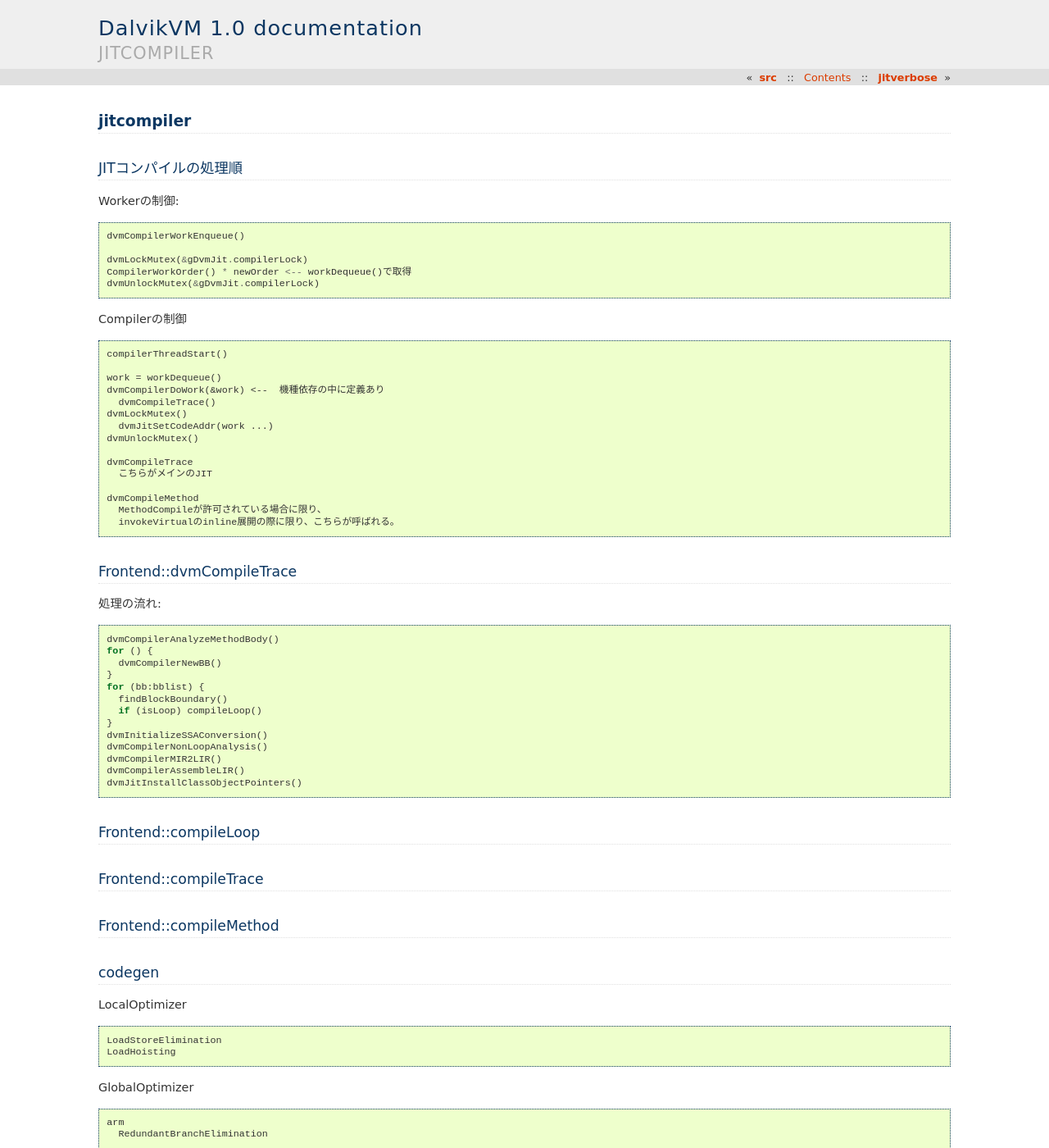
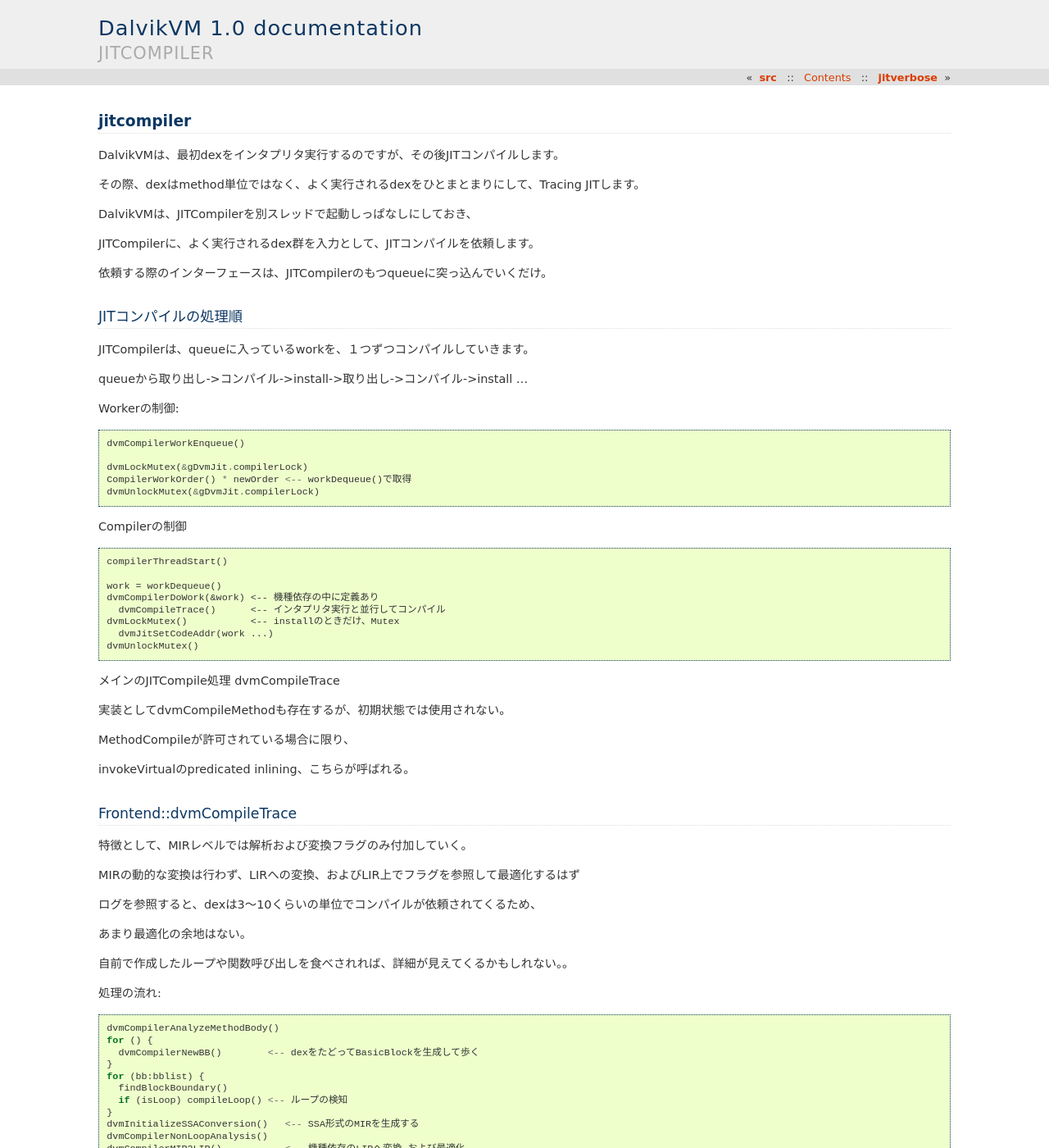
Before and after one commit to nothingcosmos/DalvikVMOverview, a Sphinx documentation site: the page built from source/jitcompiler.rst, in a window 1280 px wide and 1400 px high. Shown: the whole window at 82% size. Built offline with Sphinx 7.4.7, drawn with Linux system fonts in a browser that asks for light colours; some of the changed text lies outside the part shown.

Commit message:
某所で口頭で説明した内容を追加

```diff
--- a/source/index.rst
+++ b/source/index.rst
@@ -5,6 +5,8 @@
 
 Welcome to DalvikVM's documentation!
 ====================================
+
+某所勉強会に飛び入りで発表した内容です。
 
 Contents:
 
--- a/source/jitcompiler.rst
+++ b/source/jitcompiler.rst
@@ -1,8 +1,22 @@
 jitcompiler
 ###############################################################################
 
+DalvikVMは、最初dexをインタプリタ実行するのですが、その後JITコンパイルします。
+
+その際、dexはmethod単位ではなく、よく実行されるdexをひとまとまりにして、Tracing JITします。
+
+DalvikVMは、JITCompilerを別スレッドで起動しっぱなしにしておき、
+
+JITCompilerに、よく実行されるdex群を入力として、JITコンパイルを依頼します。
+
+依頼する際のインターフェースは、JITCompilerのもつqueueに突っ込んでいくだけ。
+
 JITコンパイルの処理順
 ===============================================================================
+
+JITCompilerは、queueに入っているworkを、１つずつコンパイルしていきます。
+
+queueから取り出し->コンパイル->install->取り出し->コンパイル->install ...
 
 Workerの制御::
 
@@ -17,37 +31,52 @@
   compilerThreadStart()
 
   work = workDequeue()
-  dvmCompilerDoWork(&work) <--  機種依存の中に定義あり
-    dvmCompileTrace()
-  dvmLockMutex()
+  dvmCompilerDoWork(&work) <-- 機種依存の中に定義あり
+    dvmCompileTrace()      <-- インタプリタ実行と並行してコンパイル
+  dvmLockMutex()           <-- installのときだけ、Mutex
     dvmJitSetCodeAddr(work ...)
   dvmUnlockMutex()
 
-  dvmCompileTrace
-    こちらがメインのJIT
 
-  dvmCompileMethod
-    MethodCompileが許可されている場合に限り、
-    invokeVirtualのinline展開の際に限り、こちらが呼ばれる。
+メインのJITCompile処理 dvmCompileTrace
+
+実装としてdvmCompileMethodも存在するが、初期状態では使用されない。
+
+MethodCompileが許可されている場合に限り、
+
+invokeVirtualのpredicated inlining、こちらが呼ばれる。
 
 Frontend::dvmCompileTrace
 ===============================================================================
+
+特徴として、MIRレベルでは解析および変換フラグのみ付加していく。
+
+MIRの動的な変換は行わず、LIRへの変換、およびLIR上でフラグを参照して最適化するはず
+
+ログを参照すると、dexは3～10くらいの単位でコンパイルが依頼されてくるため、
+
+あまり最適化の余地はない。
+
+自前で作成したループや関数呼び出しを食べされれば、詳細が見えてくるかもしれない。。
 
 処理の流れ::
 
   dvmCompilerAnalyzeMethodBody()
   for () {
-    dvmCompilerNewBB()
+    dvmCompilerNewBB()        <-- dexをたどってBasicBlockを生成して歩く
   }
   for (bb:bblist) {
     findBlockBoundary()
-    if (isLoop) compileLoop()
+    if (isLoop) compileLoop() <-- ループの検知
   }
-  dvmInitializeSSAConversion()
+  dvmInitializeSSAConversion()   <-- SSA形式のMIRを生成する
   dvmCompilerNonLoopAnalysis()
-  dvmCompilerMIR2LIR()
-  dvmCompilerAssembleLIR()
+  dvmCompilerMIR2LIR()           <-- 機種依存のLIRへ変換 および最適化
+  dvmCompilerAssembleLIR()       <-- アセンブル
   dvmJitInstallClassObjectPointers()
+
+以降は手抜きです。。
+===============================================================================
 
 Frontend::compileLoop
 ===============================================================================
@@ -127,7 +156,6 @@
 OP_INVOKE_INTERFACE
 
   RANGE
-
 
 
 
--- a/source/src.rst
+++ b/source/src.rst
@@ -1,5 +1,9 @@
 src
 ###############################################################################
+
+JITコンパイラ関連のソースコードの構成をざっと眺めてみた感想。
+
+JITコンパイラ以外のVMの中身も見ていきたいね。
 
 ソースコードの構成
 
```
Also changed, not shown: source/logcat.rst (+3 -6 lines), source/todo.rst (+14 -10 lines).
